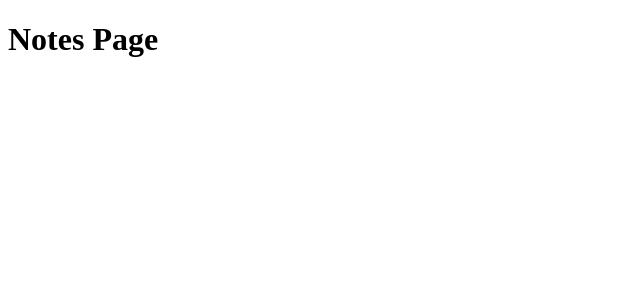
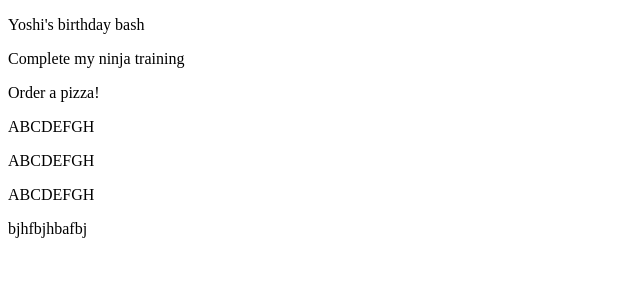
Before and after one commit to sonu355/understanding-mui, a React (Create React App) app: page / in a window 1280 px wide. Shown: the top 300 px of the page, without its empty margins (0-640 px from the left). Built offline with nearby package versions, Linux system fonts and the light colour scheme; data requests are answered from the project's data file.

Commit message:
data posted succeefully using post request

```diff
--- /dev/null
+++ b/data/db.json
@@ -0,0 +1,46 @@
+{
+  "notes": [
+    {
+      "title": "Yoshi's birthday bash",
+      "details": "Lorem Ipsum is simply dummy text of the printing and typesetting industry. Lorem Ipsum has been the industry's standard dummy text ever since the 1500s, when an unknown printer took a galley of type and scrambled it to make a type specimen book.",
+      "category": "reminders",
+      "id": "1"
+    },
+    {
+      "title": "Complete my ninja training",
+      "details": "Lorem Ipsum is simply dummy text of the printing and typesetting industry. Lorem Ipsum has been the industry's standard dummy text ever since the 1500s, when an unknown printer took.",
+      "category": "work",
+      "id": "2"
+    },
+    {
+      "title": "Order a pizza!",
+      "details": "Lorem Ipsum is simply dummy text of the printing and typesetting industry. Lorem Ipsum has been the industry's standard dummy text ever since the 1500s, when an unknown printer took a galley of type and scrambled it to make a type specimen book.\nLorem Ipsum is simply dummy text of the printing and typesetting industry. Lorem Ipsum has been the industry's standard dummy text ever since the 1500s, when an unknown printer took a galley of type and scrambled it to make a type specimen book.",
+      "category": "todos",
+      "id": "3"
+    },
+    {
+      "id": "b184",
+      "title": "ABCDEFGH",
+      "details": "ABCDEFGH IJKLMNOP QRSTUVWX YZ",
+      "category": "work"
+    },
+    {
+      "id": "d404",
+      "title": "ABCDEFGH",
+      "details": "ABCDEFGH IJKLMNOP QRSTUVWX YZ",
+      "category": "todos"
+    },
+    {
+      "id": "1184",
+      "title": "ABCDEFGH",
+      "details": "ABCDEFGH IJKLMNOP QRSTUVWX YZ",
+      "category": "todos"
+    },
+    {
+      "id": "766a",
+      "title": "bjhfbjhbafbj",
+      "details": "mkoour mjahvdt bds hdyrekmsm kknadk",
+      "category": "work"
+    }
+  ]
+}
--- a/src/pages/Create.js
+++ b/src/pages/Create.js
@@ -3,6 +3,7 @@
 import { createTheme, ThemeProvider } from '@mui/material';
 // import makeStyles  from '@mui/styles/makeStyles'
 import KeyboardArrowRightIcon from '@mui/icons-material/KeyboardArrowRight';
+import { useNavigate } from 'react-router-dom';
 
 // const useStyles = makeStyles({
 //     btn: {
@@ -27,6 +28,7 @@
 
 const Create = () => {
     const[title, setTitle] = useState('')
+    const navigate = useNavigate()
     const[details, setDetails] = useState('')
     const[titleError, setTitleError] = useState(false)
     const[detailsError, setDetailsError] = useState(false)
@@ -45,7 +47,12 @@
         }
 
         if(title && details){
-            console.log(title, details, category)
+            // console.log(title, details, category)
+            fetch('http://localhost:8000/notes', {
+                method: 'POST',
+                header: {"Content-Type": "application/json"},
+                body: JSON.stringify({title, details, category})
+            }).then(() => navigate('/'))
         }
     }
     // const classes = useStyles()
--- a/src/pages/Notes.js
+++ b/src/pages/Notes.js
@@ -1,11 +1,17 @@
-import React from 'react'
-
+import React, {useState, useEffect} from 'react'
 const Notes = () => {
+  const [notes, setNotes] = useState([])
+  useEffect(() => {
+    fetch('http://localhost:8000/notes')
+    .then(res => res.json())
+    .then(data => setNotes(data))
+  }, [])
   return (
-    <div>
-      <h1>Notes Page</h1>
-    </div>
+    <>
+      {notes.map(note => (
+        <p id={note.id}>{note.title}</p>
+      ))}
+    </>
   )
 }
-
 export default Notes
```
